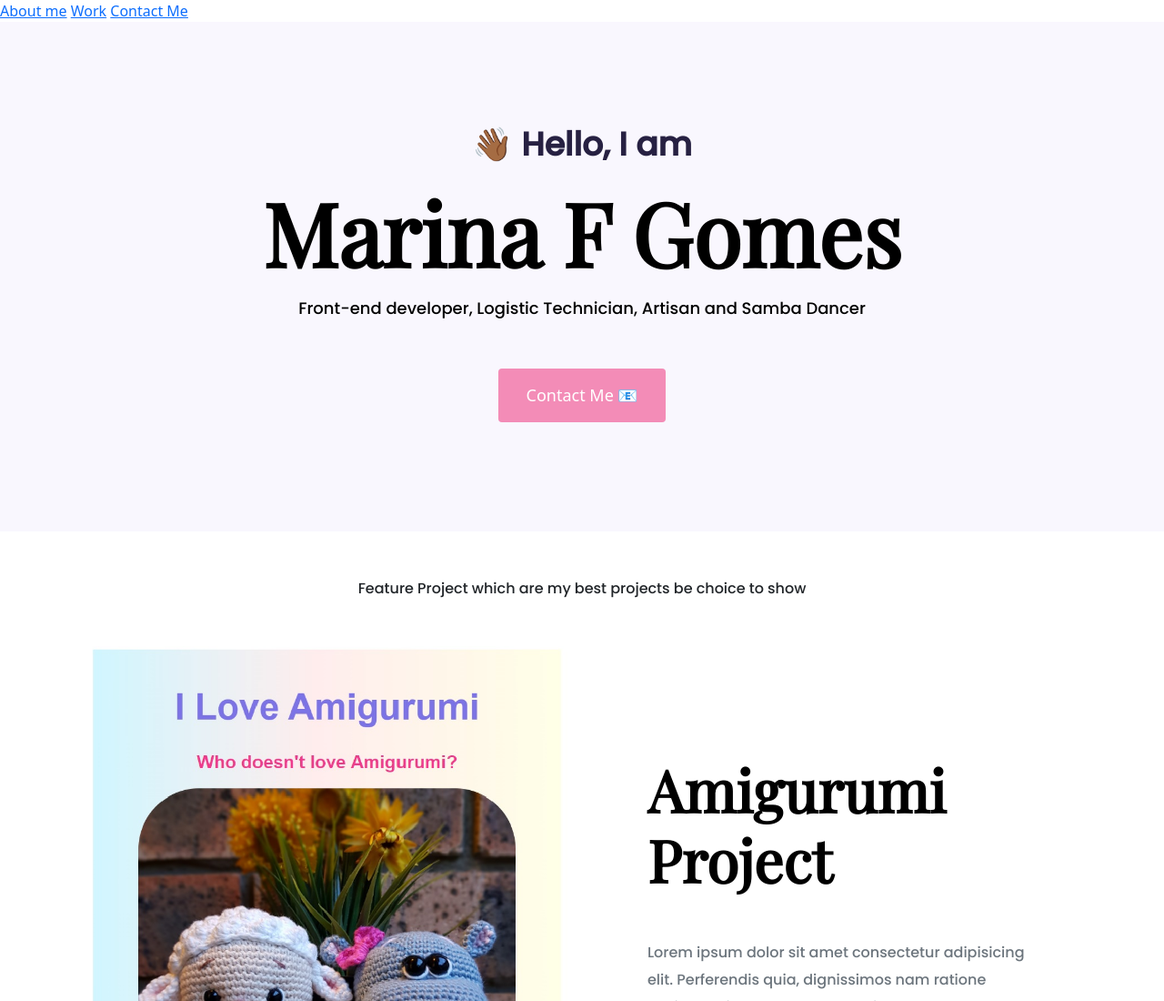
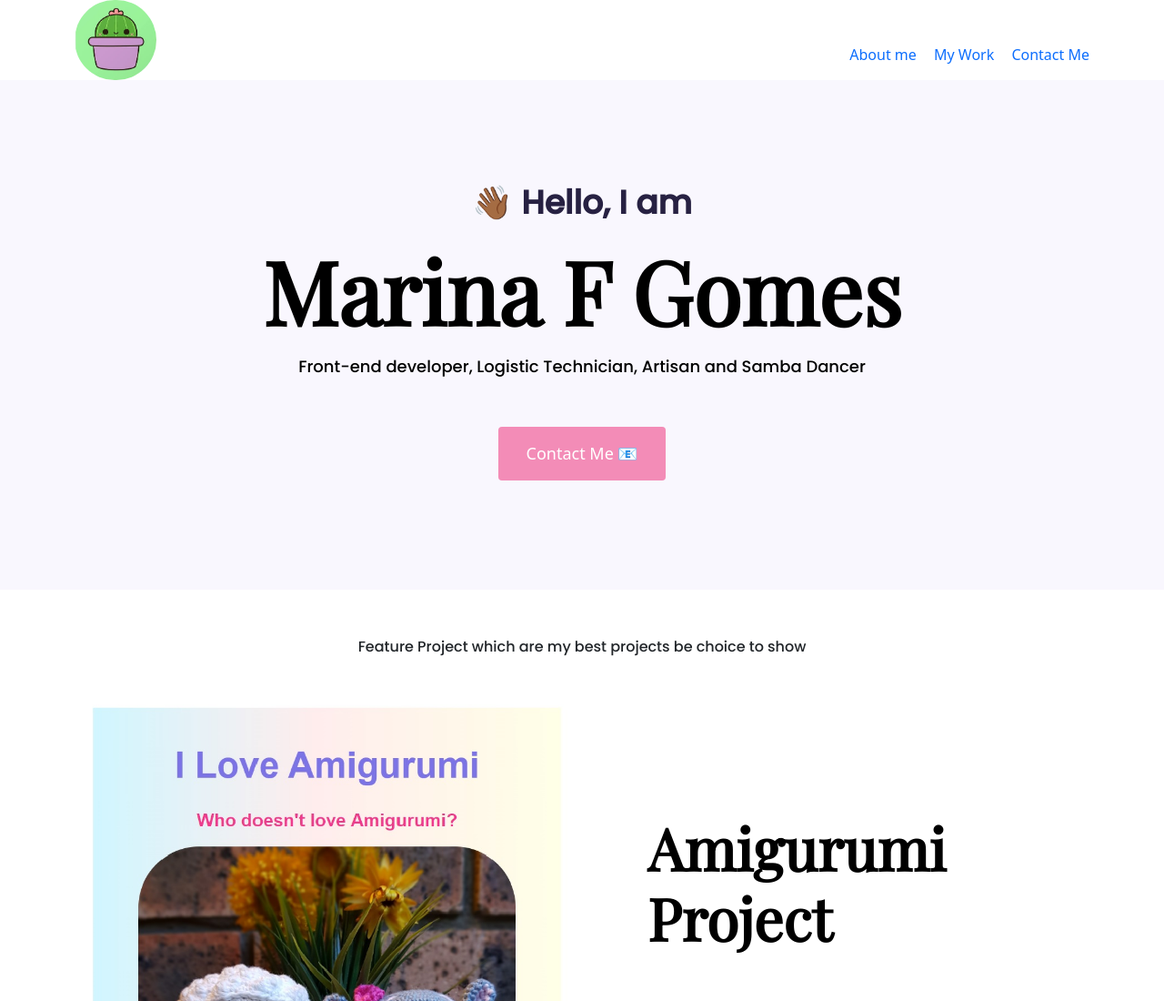
Before and after one commit to Maarinafgg/Portifolio-project, a plain HTML site: page index.html in a window 1280 px wide. Shown: the top 1100 px of the page at 91% size. Drawn offline with nearby package versions, Linux system fonts and the light colour scheme; a web font is replaced by a local one.

Commit message:
adding logo and navigation bar

```diff
--- a/index.html
+++ b/index.html
@@ -27,9 +27,16 @@
     <title>Document</title>
   </head>
   <body>
-    <a href="about.html">About me</a>
-    <a href="work.html">Work</a>
-    <a href="contact.html">Contact Me</a>
+    <div class="container">
+      <nav class="d-flex justify-content-between">
+        <img src="images/Plant.jpg" class="logo" alt="" />
+        <ul class="mt-5">
+          <li><a href="about.html">About me</a></li>
+          <li><a href="work.html"> My Work</a></li>
+          <li><a href="contact.html">Contact Me</a></li>
+        </ul>
+      </nav>
+    </div>
     <div class="hero">
       <p class="mb-4">👋🏾 Hello, I am</p>
       <h1>Marina F Gomes</h1>
--- a/style.css
+++ b/style.css
@@ -101,6 +101,25 @@ p{
 .project-description{
     padding: 120px 60px ;
 }
+.logo{
+    max-width: 90px;
+    border-radius: 100px;
+}
+
+
+nav li{
+    display: inline;
+    list-style: none;
+   margin-left: 15px;
+}
+
+
+nav a {
+    text-decoration: none;
+
+
+}
+
 @media(max-width: 900px){
     h1{
         font-size: 50px;
```
Also changed, not shown: images/Plant.jpg (added), images/QueenBee.jpg (added).
